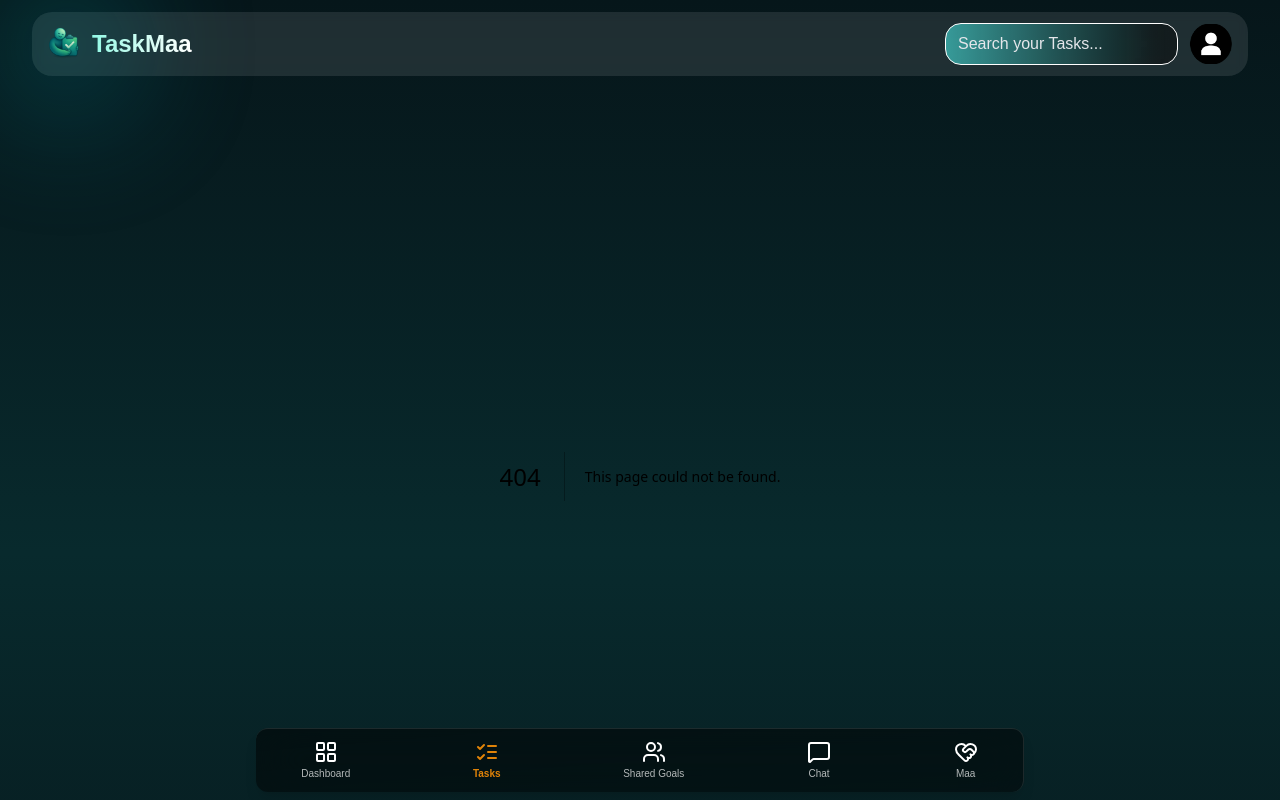
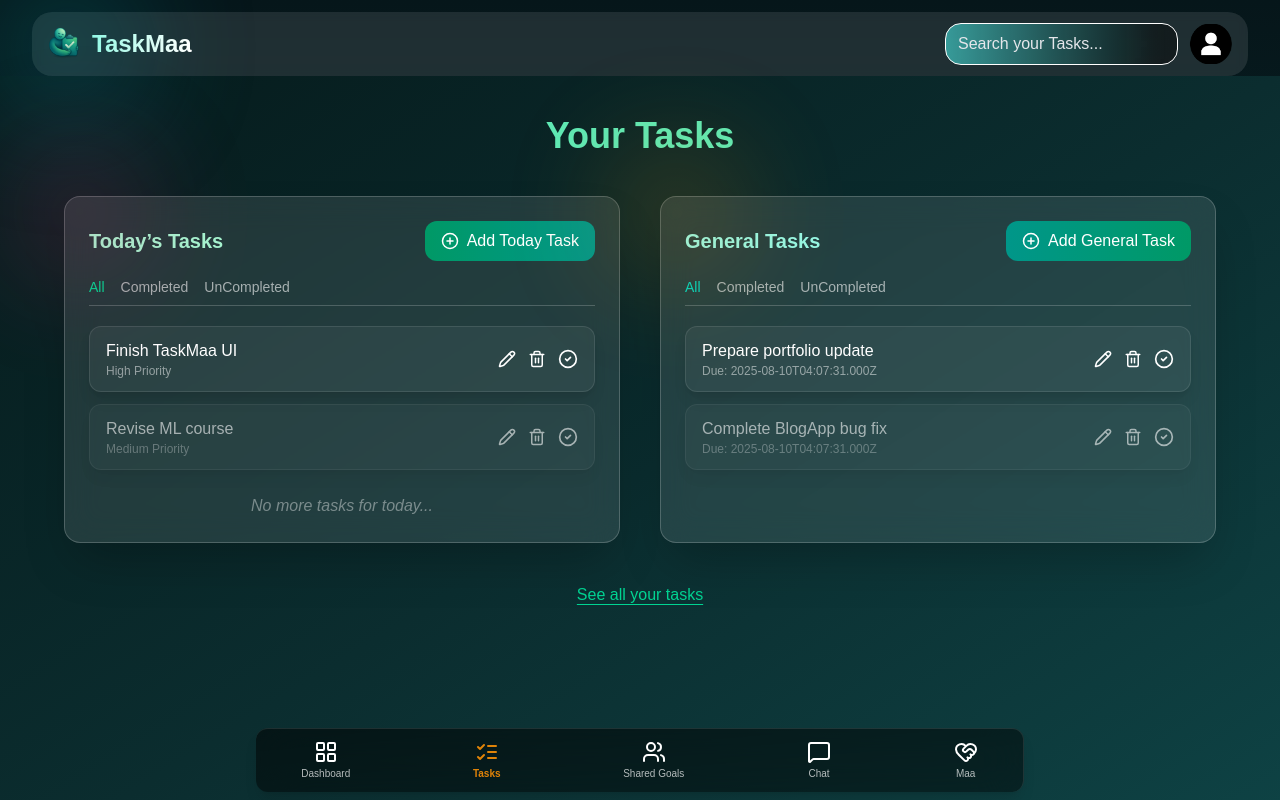
Before and after one commit to aakritrajput/TaskMaaFrontend, a Next.js app: page /user/tasks in a window 1280 px wide. Before the commit this address had no page. Shown: the top 800 px of the page. Built offline with nearby package versions, Linux system fonts and the light colour scheme.

Commit message:
Added a basic task page

```diff
--- /dev/null
+++ b/app/user/tasks/page.tsx
@@ -0,0 +1,194 @@
+"use client";
+
+import { useState } from "react";
+import { Pencil, Trash2, CheckCircle2, PlusCircle } from "lucide-react";
+import { motion } from "framer-motion";
+
+type taskType = {
+    _id: string;
+    user: string; // will be user id
+    title: string;
+    description?: string;
+    importance: "low" | "medium" | "high";
+    status: "inProgress"| "completed";
+    type: "daily" | "general" ;
+    dueDate: Date;
+}
+
+export default function TasksPage() {
+  const [activeTodayFilter, setActiveTodayFilter] = useState("All");
+  const [activeGeneralFilter, setActiveGeneralFilter] = useState("All");
+
+  // Dummy data (for layout only)
+  const todayTasks: taskType[] = [
+    { _id: "1", user: '123', title: "Finish TaskMaa UI", status: "inProgress", importance: "high" , type: 'daily', dueDate: new Date()},
+    { _id: "2", user: '123', title: "Revise ML course", status: "completed", importance: "medium" , type: 'daily', dueDate: new Date()},
+  ];
+
+  const generalTasks:taskType[] = [
+    { _id:"3", user: "123", title: "Prepare portfolio update", dueDate: new Date(), status: "inProgress", importance: "medium" , type: 'general'},
+    { _id:"4", user: "123", title: "Complete BlogApp bug fix", dueDate:new Date(), status: "completed", importance: "medium" , type: 'general',},
+  ];
+
+  const filterTasks = (tasks: taskType[], filter: string) => {
+    if (filter === "All") return tasks;
+    return filter === "Completed"
+      ? tasks.filter((t) => t.status === "completed")
+      : tasks.filter((t) => t.status !== "completed");
+  };
+
+  return (
+    <div className="min-h-screen w-full bg-gradient-to-br from-[#061b1c] via-[#0b2d2f] to-[#0e4446] text-white p-6 md:p-10">
+      <div className="max-w-6xl mx-auto space-y-10">
+        <h1 className="text-3xl md:text-4xl font-bold text-center text-emerald-300">
+          Your Tasks
+        </h1>
+
+        <div className="grid md:grid-cols-2 gap-10">
+          {/* ---------------- TODAY TASKS ---------------- */}
+          <div
+            className="backdrop-blur-lg relative bg-white/10 border min-h-[250px] border-white/20 rounded-2xl p-6 shadow-2xl"
+          >
+            <div
+              className={`absolute -top-10 -left-10 w-28 h-28 rounded-full blur-3xl opacity-30 bg-gradient-to-br from-pink-500 to-rose-500`}
+            />
+            <div className="flex justify-between items-center mb-4">
+              <h2 className="text-xl font-semibold text-emerald-200">
+                Today’s Tasks
+              </h2>
+              <button className="flex items-center gap-2 bg-gradient-to-r from-emerald-600 to-teal-600 px-4 py-2 rounded-xl hover:opacity-90 transition">
+                <PlusCircle size={18} />
+                Add Today Task
+              </button>
+            </div>
+
+            <div className="flex gap-4 mb-5 border-b border-white/20 pb-2 text-sm">
+              {["All", "Completed", "UnCompleted"].map((f) => (
+                <button
+                  key={f}
+                  onClick={() => setActiveTodayFilter(f)}
+                  className={`
+                    transition-colors
+                    ${activeTodayFilter === f
+                      ? "text-emerald-400"
+                      : "text-white/60 hover:text-white"}
+                  `}
+                >
+                  {f}
+                </button>
+              ))}
+            </div>
+
+            <div className="space-y-3">
+              {filterTasks(todayTasks, activeTodayFilter).map((task) => (
+                <motion.div
+                  key={task._id}
+                  whileHover={{ scale: 1.02 }}
+                  className={`
+                    flex items-center justify-between px-4 py-3 rounded-xl bg-white/5 border border-white/10 shadow-lg
+                    ${task.status === "completed"
+                      ? "opacity-60 border-emerald-300/30"
+                      : "border-emerald-500/30"
+                    }`}
+                >
+                  <div>
+                    <p className="font-medium">{task.title}</p>
+                    <p className="text-xs text-white/50 capitalize">
+                      {task.importance} priority
+                    </p>
+                  </div>
+                  <div className="flex items-center gap-3">
+                    <button className="hover:text-emerald-400">
+                      <Pencil size={18} />
+                    </button>
+                    <button className="hover:text-rose-400">
+                      <Trash2 size={18} />
+                    </button>
+                    <button className="hover:text-teal-400">
+                      <CheckCircle2 size={20} />
+                    </button>
+                  </div>
+                </motion.div>
+              ))}
+              <p className="text-center text-white/40 italic mt-6">
+                No more tasks for today...
+              </p>
+            </div>
+          </div>
+
+          {/* ---------------- GENERAL TASKS ---------------- */}
+          <div
+            className="backdrop-blur-lg relative bg-white/10 border min-h-[250px] border-white/20 rounded-2xl p-6 shadow-2xl"
+          >
+            <div
+              className={`absolute -top-10 -left-10 w-28 h-28 rounded-full blur-3xl opacity-30 bg-gradient-to-br from-yellow-400 to-orange-500`}
+            />
+            <div className="flex justify-between items-center mb-4">
+              <h2 className="text-xl font-semibold text-teal-200">
+                General Tasks
+              </h2>
+              <button className="flex items-center gap-2 bg-gradient-to-r from-teal-600 to-emerald-600 px-4 py-2 rounded-xl hover:opacity-90 transition">
+                <PlusCircle size={18} />
+                Add General Task
+              </button>
+            </div>
+
+            <div className="flex gap-4 mb-5 border-b border-white/20 pb-2 text-sm">
+              {["All", "Completed", "UnCompleted"].map((f) => (
+                <button
+                  key={f}
+                  onClick={() => setActiveGeneralFilter(f)}
+                  className={`
+                    transition-colors
+                    ${activeGeneralFilter === f
+                      ? "text-teal-400"
+                      : "text-white/60 hover:text-white"}
+                  `}
+                >
+                  {f}
+                </button>
+              ))}
+            </div>
+
+            <div className="space-y-3">
+              {filterTasks(generalTasks, activeGeneralFilter).map((task) => (
+                <motion.div
+                  key={task._id}
+                  whileHover={{ scale: 1.02 }}
+                  className={`
+                    flex items-center justify-between px-4 py-3 rounded-xl bg-white/5 border border-white/10 shadow-lg
+                    ${task.status === "completed"
+                      ? "opacity-60 border-teal-300/30"
+                      : "border-teal-500/30"}
+                  `}
+                >
+                  <div>
+                    <p className="font-medium">{task.title}</p>
+                    <p className="text-xs text-white/50">
+                      Due: {task.dueDate.toISOString()}
+                    </p>
+                  </div>
+                  <div className="flex items-center gap-3">
+                    <button className="hover:text-emerald-400">
+                      <Pencil size={18} />
+                    </button>
+                    <button className="hover:text-rose-400">
+                      <Trash2 size={18} />
+                    </button>
+                    <button className="hover:text-teal-400">
+                      <CheckCircle2 size={20} />
+                    </button>
+                  </div>
+                </motion.div>
+              ))}
+            </div>
+          </div>
+        </div>
+
+        <p className="text-center text-emerald-400 mt-10 underline underline-offset-4 hover:text-emerald-300 cursor-pointer transition">
+          See all your tasks
+        </p>
+      </div>
+    </div>
+  );
+}
--- a/package.json
+++ b/package.json
@@ -10,6 +10,7 @@
   },
   "dependencies": {
     "@reduxjs/toolkit": "^2.8.2",
+    "axios": "^1.12.2",
     "framer-motion": "^12.23.12",
     "lucide-react": "^0.539.0",
     "next": "15.4.6",
```
Also changed, not shown: 1 other file (tests, documents, lock files or other folders).
